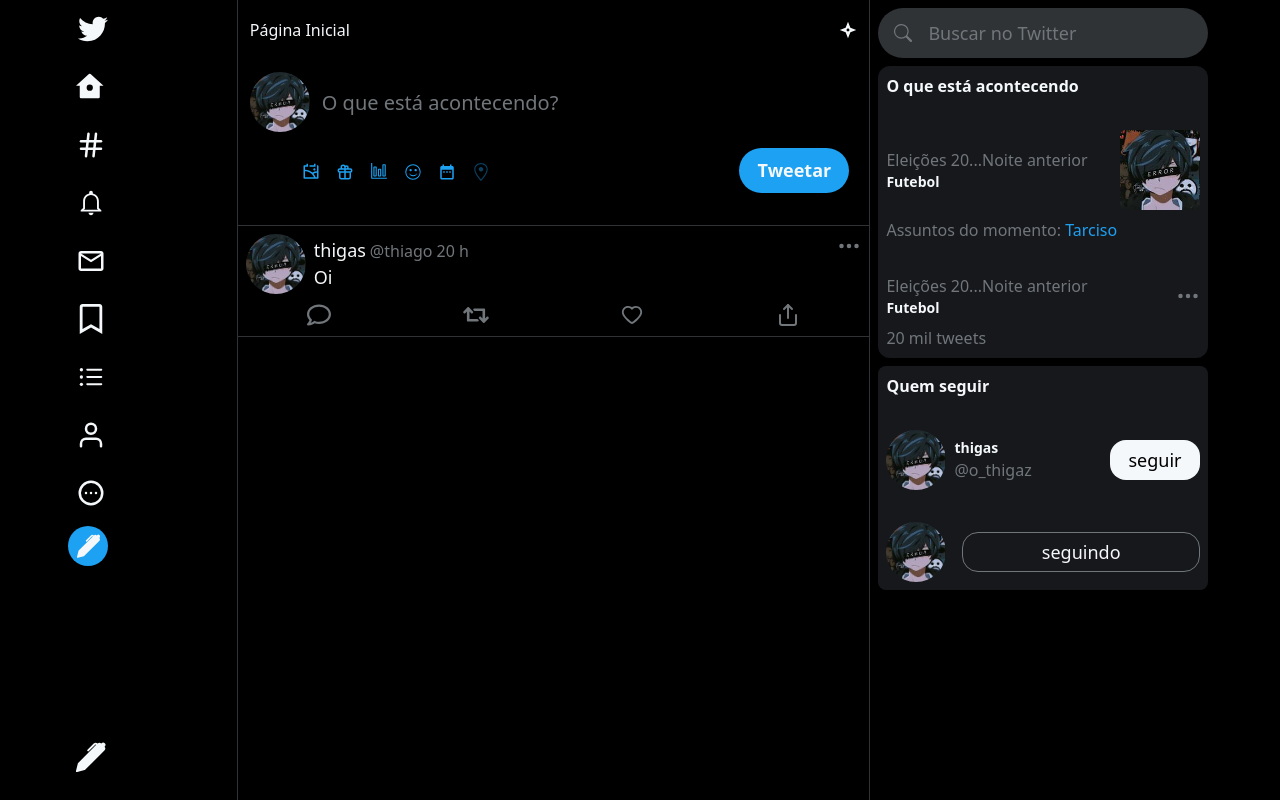
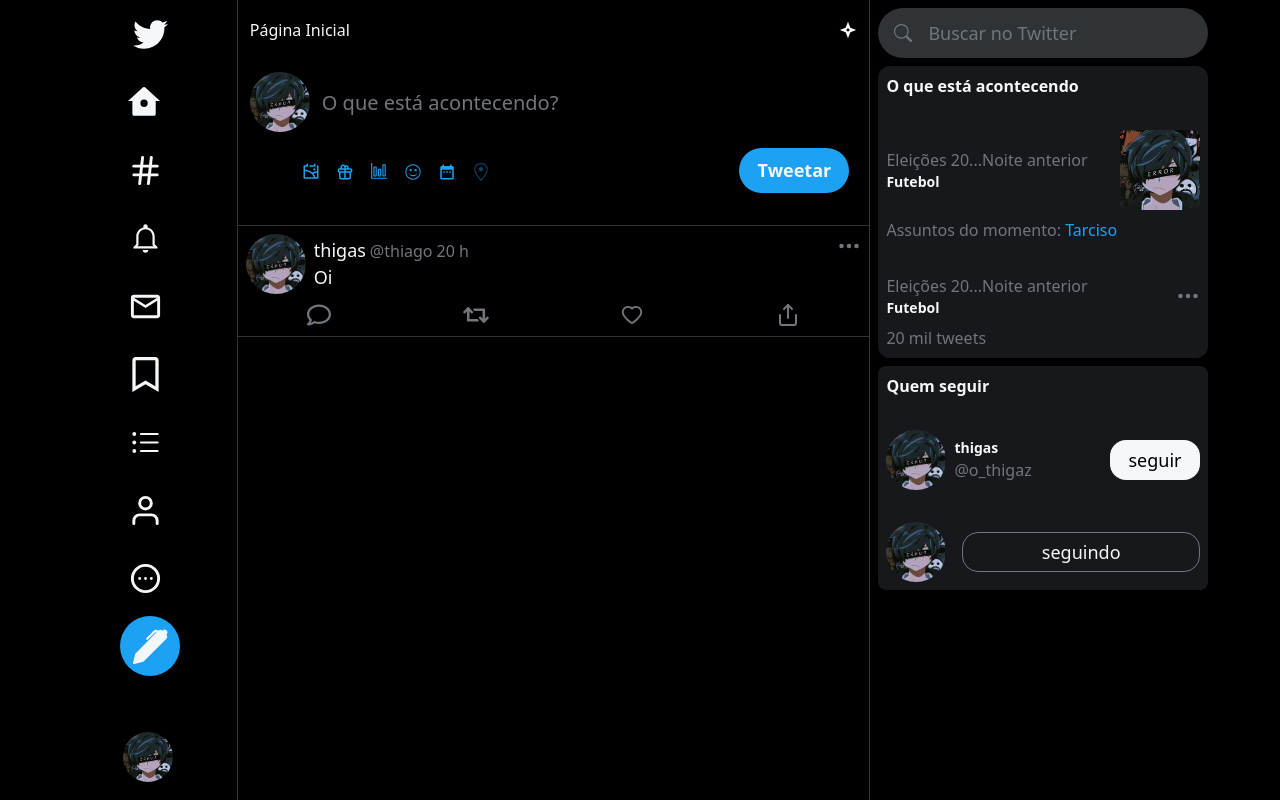
Before and after one commit to constThiagoSilva/twitter-clone, a React (Vite) app: page / in a window 1280 px wide. Built offline with nearby package versions, Linux system fonts and the light colour scheme.

Commit message:
fix: profile sidebar

```diff
--- a/src/components/ProfileSideBar/index.tsx
+++ b/src/components/ProfileSideBar/index.tsx
@@ -15,51 +15,53 @@
   BsThreeDots as DotsIcon,
 } from "react-icons/bs";
 
+import ProfileImage from "../../assets/profile.jpeg";
+
 export const ProfileSideBar = () => {
   return (
     <div className="h-full w-[15%] 2xl:w-[20%] p-1">
       <div className="h-full w-full flex justify-between items-center flex-col">
-        <div className="flex-1 w-full flex flex-col items-center lg:items-start">
-          <div className="h-[50px] w-[50px] flex items-center justify-center rounded-full cursor-pointer text-white text-[30px] hover:bg-gray-600 transition-all mb-2">
+        <div className="flex-1 w-full flex flex-col items-center 2xl:items-start">
+          <div className="h-[60px] w-[60px] flex items-center justify-center rounded-full cursor-pointer text-white text-[35px] hover:bg-gray-700 transition-all mb-2">
             <TwitterIcon />
           </div>
-          <div className="h-[50px] w-[50px] lg:w-full lg:p-2 flex items-center justify-center lg:justify-start rounded-full cursor-pointer text-white text-[30px] hover:bg-gray-600 transition-all mb-2">
-            <HomeIcon />
-            <span className="hidden 2xl::block ml-4 text-[25px]">
+          <div className="h-[60px] w-[60px] 2xl:w-full lg:p-2 flex items-center justify-center lg:justify-start rounded-full cursor-pointer text-white text-[35px] hover:bg-gray-700 transition-all mb-2">
+            <HomeIcon className="flex items-center justify-center"/>
+            <span className="hidden 2xl:block ml-4 text-[25px]">
               Página Ini...
             </span>
           </div>
-          <div className="h-[50px] w-[50px] lg:w-full lg:p-2 flex items-center justify-center lg:justify-start rounded-full cursor-pointer text-white text-[30px] hover:bg-gray-600 transition-all mb-2">
+          <div className="h-[60px] w-[60px] 2xl:w-full lg:p-2 flex items-center justify-center lg:justify-start rounded-full cursor-pointer text-white text-[35px] hover:bg-gray-700 transition-all mb-2">
             <HashIcon />
             <span className="hidden 2xl:block ml-4 text-[25px]">Explorar</span>
           </div>
-          <div className="h-[50px] w-[50px] lg:w-full lg:p-2 flex items-center justify-center lg:justify-start rounded-full cursor-pointer text-white text-[30px] hover:bg-gray-600 transition-all mb-2">
+          <div className="h-[60px] w-[60px] 2xl:w-full lg:p-2 flex items-center justify-center lg:justify-start rounded-full cursor-pointer text-white text-[35px] hover:bg-gray-700 transition-all mb-2">
             <NotificationIcon />
             <span className="hidden 2xl:block ml-4 text-[25px]">
               Notificações
             </span>
           </div>
-          <div className="h-[50px] w-[50px] lg:w-full lg:p-2 flex items-center justify-center lg:justify-start rounded-full cursor-pointer text-white text-[30px] hover:bg-gray-600 transition-all mb-2">
+          <div className="h-[60px] w-[60px] 2xl:w-full lg:p-2 flex items-center justify-center lg:justify-start rounded-full cursor-pointer text-white text-[35px] hover:bg-gray-700 transition-all mb-2">
             <MailIcon />
             <span className="hidden 2xl:block ml-4 text-[25px]">Mensagens</span>
           </div>
-          <div className="h-[50px] w-[50px] lg:w-full lg:p-2 flex items-center justify-center lg:justify-start rounded-full cursor-pointer text-white text-[30px] hover:bg-gray-600 transition-all mb-2">
+          <div className="h-[60px] w-[60px] 2xl:w-full lg:p-2 flex items-center justify-center lg:justify-start rounded-full cursor-pointer text-white text-[35px] hover:bg-gray-700 transition-all mb-2">
             <BookIcon />
             <span className="hidden 2xl:block ml-4 text-[25px]">Mensagens</span>
           </div>
-          <div className="h-[50px] w-[50px] lg:w-full lg:p-2 flex items-center justify-center lg:justify-start rounded-full cursor-pointer text-white text-[30px] hover:bg-gray-600 transition-all mb-2">
+          <div className="h-[60px] w-[60px] 2xl:w-full lg:p-2 flex items-center justify-center lg:justify-start rounded-full cursor-pointer text-white text-[35px] hover:bg-gray-700 transition-all mb-2">
             <ListIcon />
             <span className="hidden 2xl:block ml-4 text-[25px]">Listas</span>
           </div>
-          <div className="h-[50px] w-[50px] lg:w-full lg:p-2 flex items-center justify-center lg:justify-start rounded-full cursor-pointer text-white text-[30px] hover:bg-gray-600 transition-all mb-2">
+          <div className="h-[60px] w-[60px] 2xl:w-full lg:p-2 flex items-center justify-center lg:justify-start rounded-full cursor-pointer text-white text-[35px] hover:bg-gray-700 transition-all mb-2">
             <UserIcon />
             <span className="hidden 2xl:block ml-4 text-[25px]">Perfil</span>
           </div>
-          <div className="h-[50px] w-[50px] lg:w-full lg:p-2 flex items-center justify-center lg:justify-start rounded-full cursor-pointer text-white text-[30px] hover:bg-gray-600 transition-all mb-2">
+          <div className="h-[60px] w-[60px] 2xl:w-full lg:p-2 flex items-center justify-center lg:justify-start rounded-full cursor-pointer text-white text-[35px] hover:bg-gray-700 transition-all mb-2">
             <PlusDotsIcon />
             <span className="hidden 2xl:block ml-4 text-[25px]">Mais</span>
           </div>
-          <div className="h-10 w-10 2xl:w-full lg:p-2 flex items-center justify-center rounded-full cursor-pointer bg-blue-500 text-white text-[30px] hover:brightness-95 transition-all mb-1">
+          <div className="h-[60px] w-[60px] 2xl:w-full lg:p-2 flex items-center justify-center rounded-full cursor-pointer bg-blue-500 text-white text-[35px] hover:brightness-95 transition-all mb-1">
             <PenIcon className="block 2xl:hidden ml-[0.5px]" />
             <span className="hidden 2xl:block text-[20px] font-bold">
               Tweetar
@@ -67,17 +69,21 @@
           </div>
         </div>
 
-        <div className="w-full flex flex-col items-center lg:items-start">
-          <div className="h-[70px] w-[70px] 2xl:w-full lg:p-2 flex items-center justify-center lg:justify-between rounded-full cursor-pointer text-white text-[30px] hover:bg-gray-600 transition-all mb-1">
+        <div className="w-full flex flex-col items-center 2xl:items-start">
+          <div className="h-[70px] w-[70px] 2xl:w-full lg:p-2 flex items-center justify-center lg:justify-between rounded-full cursor-pointer text-white text-[30px] hover:bg-gray-700 transition-all mb-1">
             <div className="flex items-center justify-center">
-              <PenIcon className="" />
+            <img
+                src={ProfileImage}
+                alt="profile-image"
+                className="w-[50px] h-[50px] rounded-full"
+              />
 
               <div className="hidden 2xl:flex text-[25px] h-full items-start justify-center flex-col ml-3">
                 <span className="text-[18px] font-bold">thigas</span>
-                <span className="text-[18px] font-thin">@o_thigaz</span>
+                <span className="text-[18px] text-gray-300">@o_thigaz</span>
               </div>
             </div>
-            <div className="hidden 2xl:block text-[25px]">
+            <div className="hidden 2xl:block text-[25px] text-gray-300">
               <DotsIcon />
             </div>
           </div>
```
